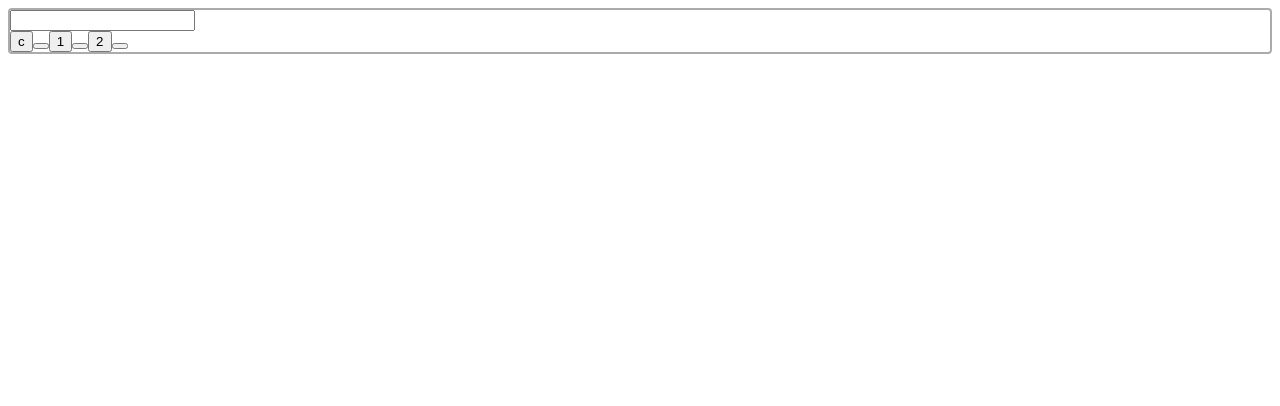
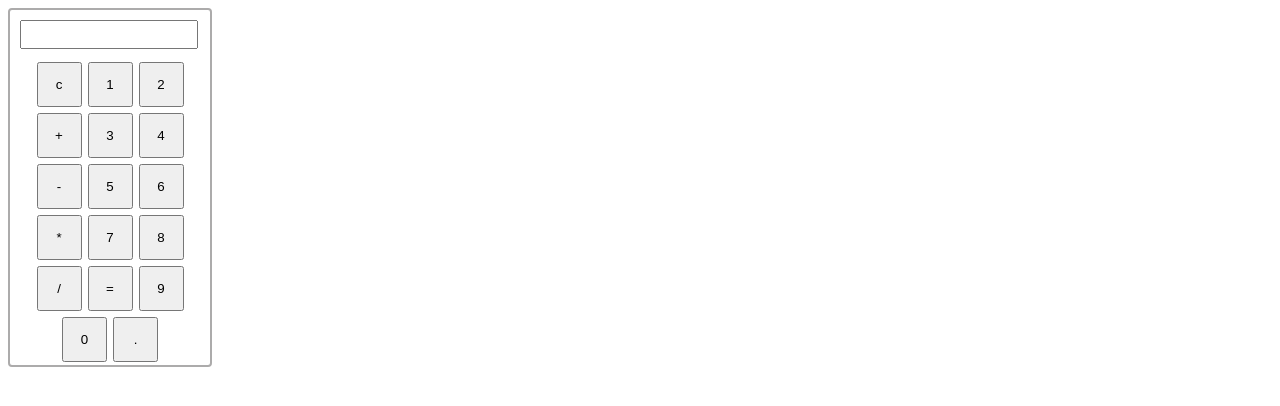
Before and after one commit to sandeep-gitdev/JavaScript-learning, a plain HTML site: page Projects/1 calculator/calculator.html in a window 1280 px wide. Drawn offline with Linux system fonts and the light colour scheme.

Commit message:
calculator project completed

```diff
--- a/Projects/1 calculator/calculator.css
+++ b/Projects/1 calculator/calculator.css
@@ -1,5 +1,27 @@
 #calculator{
     border: 2px solid rgb(172, 171, 171);
     border-radius: 4px;
+    width: 200px;
 
 }
+
+  #display{
+    margin: 10px;
+    width: 85%;
+    font-size: 20px;
+
+
+  }
+
+  .btn{
+    width: 45px;
+    height: 45px;
+    margin: 3px;
+  }
+
+  .btn-container{
+    display: flex;
+    justify-content: center;
+    flex-wrap: wrap;
+
+  }
--- a/Projects/1 calculator/calculator.html
+++ b/Projects/1 calculator/calculator.html
@@ -8,13 +8,32 @@
 </head>
 <body>
     <div id="calculator">
-       <input type="text" id="display">
-        <div class="btn-container">
-       <button>c<button>
-       <button>1<button>
-       <button>2<button>
+       <input type="text" id="display" readonly>
+       <div class="btn-container">
+        <button class="btn" onclick=" currentDisplay =  ' '; document.querySelector('#display').value = currentDisplay;">c</button>
+        <button class="btn" onclick=" currentDisplay = currentDisplay + '1'; document.querySelector('#display').value = currentDisplay;">1</button>
+        <button class="btn" onclick=" currentDisplay = currentDisplay + '2'; document.querySelector('#display').value = currentDisplay;">2</button>
+        <button class="btn" onclick=" currentDisplay = currentDisplay + '+'; document.querySelector('#display').value = currentDisplay;">+</button>
+        <button class="btn" onclick=" currentDisplay = currentDisplay + '3'; document.querySelector('#display').value = currentDisplay;">3</button>
+        <button class="btn" onclick=" currentDisplay = currentDisplay + '4'; document.querySelector('#display').value = currentDisplay;">4</button>
+        <button class="btn" onclick=" currentDisplay = currentDisplay + '-'; document.querySelector('#display').value = currentDisplay;">-</button>
+        <button class="btn" onclick=" currentDisplay = currentDisplay + '5'; document.querySelector('#display').value = currentDisplay;">5</button>
+        <button class="btn" onclick=" currentDisplay = currentDisplay + '6'; document.querySelector('#display').value = currentDisplay;">6</button>
+        <button class="btn" onclick=" currentDisplay = currentDisplay + '*'; document.querySelector('#display').value = currentDisplay;">*</button>
+        <button class="btn" onclick=" currentDisplay = currentDisplay + '7'; document.querySelector('#display').value = currentDisplay;">7</button>
+        <button class="btn" onclick=" currentDisplay = currentDisplay + '8'; document.querySelector('#display').value = currentDisplay;">8</button>
+        <button class="btn" onclick=" currentDisplay = currentDisplay + '/'; document.querySelector('#display').value = currentDisplay;">/</button>
+        <button class="btn" onclick=" currentDisplay = eval(currentDisplay); document.querySelector('#display').value = currentDisplay;">=</button>
+        <button class="btn" onclick=" currentDisplay = currentDisplay + '9'; document.querySelector('#display').value = currentDisplay;">9</button>
+        <button class="btn" onclick=" currentDisplay = currentDisplay + '0'; document.querySelector('#display').value = currentDisplay;">0</button>
+        <button class="btn" onclick=" currentDisplay = currentDisplay + '.'; document.querySelector('#display').value = currentDisplay;">.</button>
 
     </div>
     </div>
+
+    <script>
+        let currentDisplay = '';
+        document.querySelector('#display').value = currentDisplay;
+    </script>
 </body>
 </html>
```
